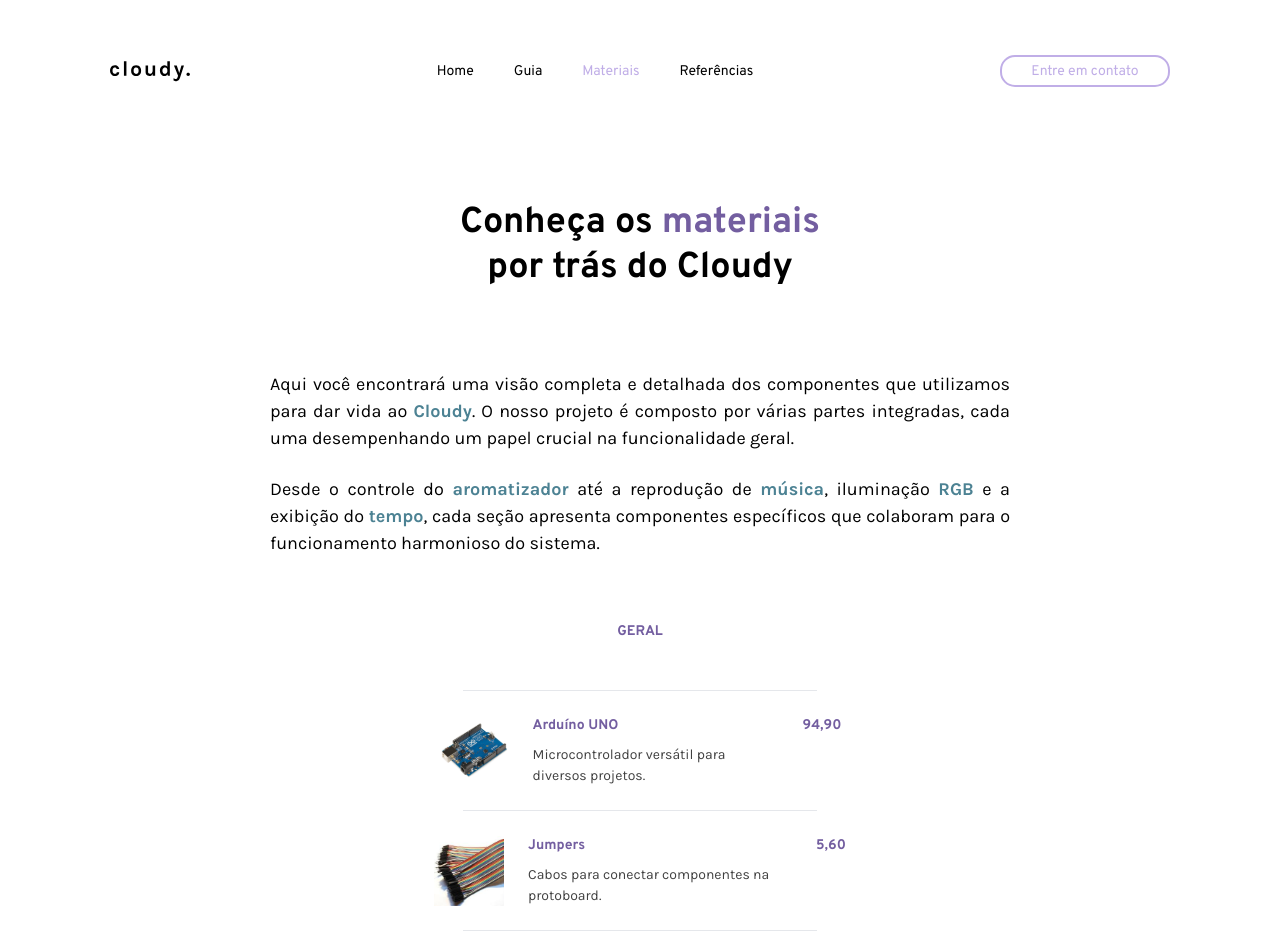
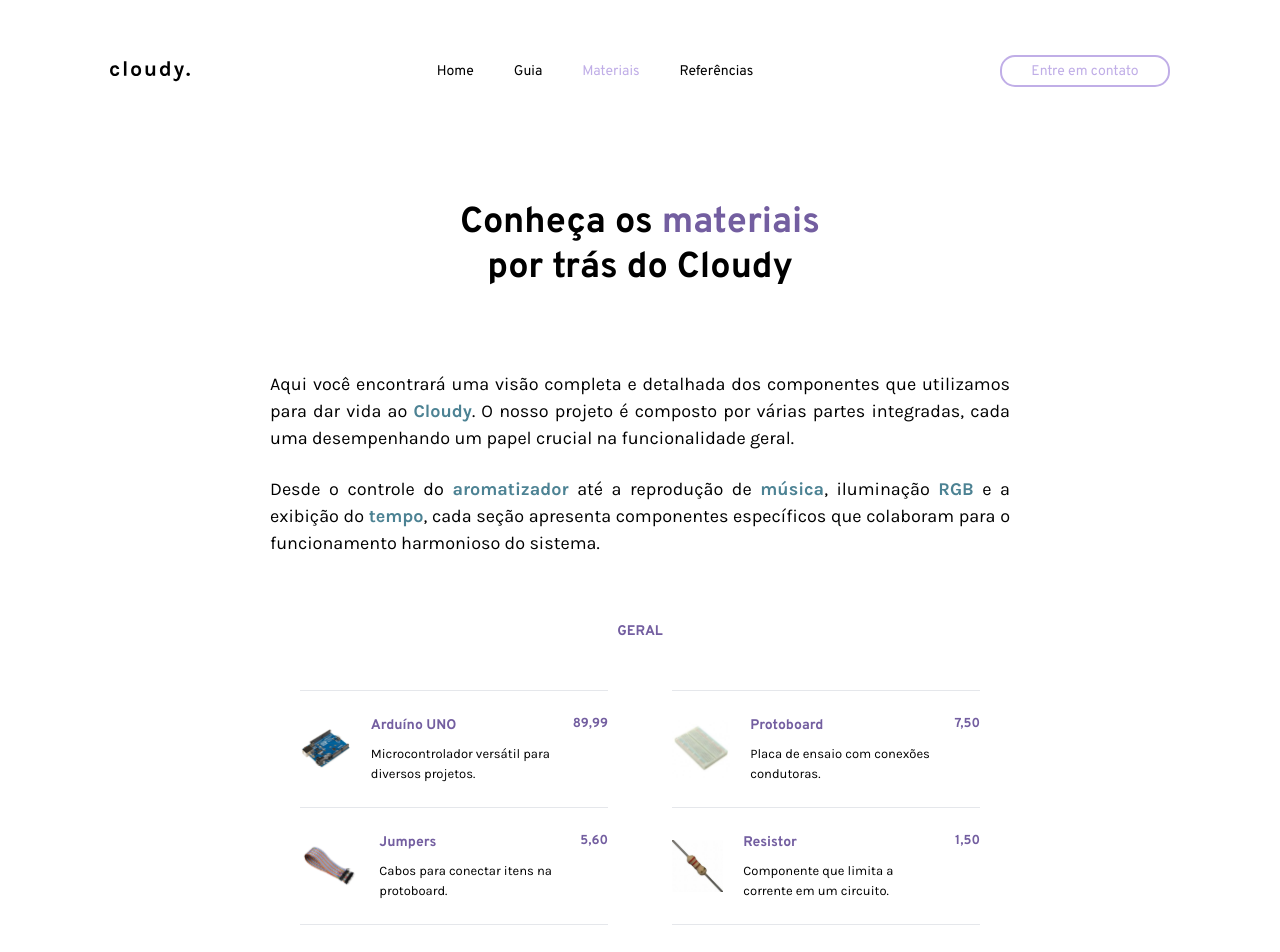
Before and after one commit to yasminvsilva/cloudy, a React (Vite) app: page /materiais in a window 1280 px wide. Shown: the top 952 px of the page. Built offline with nearby package versions, Linux system fonts and the light colour scheme.

Commit message:
responsividade de materiais feita 20%

```diff
--- a/src/pages/Materiais.jsx
+++ b/src/pages/Materiais.jsx
@@ -57,13 +57,12 @@ export default function Materiais() {
             xl:text-[18px]
             font-overpass text-justify text-[16px] mb-16"> Desde o controle do <span className='font-bold text-azul-titulo'>aromatizador</span> até a reprodução de <span className='font-bold text-azul-titulo'>música</span>, iluminação <span className='font-bold text-azul-titulo'>RGB</span> e a exibição do <span className='font-bold text-azul-titulo'>tempo</span>, cada seção apresenta componentes específicos que colaboram para o funcionamento harmonioso do sistema.</p>
         </motion.div>
-      </div>
 
         <motion.div
           initial={{ opacity: 0, y: 10 }}
           animate={{ opacity: 1, y: 0 }}
           transition={{ duration: 0.4, delay: 0.4 }}
-        className='md:flex md:flex-col md:items-center'>
+          className='md:hidden'>
 
           {/* geral */}
           <div className='flex justify-center mb-12'>
@@ -355,6 +354,97 @@ export default function Materiais() {
           <hr className='md:w-1/3' />
 
         </motion.div>
+
+        {/* div que engloba todos os cards */}
+        <div className='
+        xl:px-[30px]
+        hidden md:block'>
+
+          {/* div geral */}
+          <div>
+            <p className='md:font-karla md:font-bold md:uppercase md:text-[14px] md:text-roxo-titulo md:text-center md:mb-[48px]'>Geral</p>
+
+            {/* div para flex */}
+            <div className='md:flex md:gap-6 xl:gap-16'>
+
+              {/* div arduíno/jumpers */}
+              <div className='md:w-1/2'>
+                <hr className='' />
+
+                {/* div conteúdo arduíno */}
+                <div className='md:flex md:mt-[24px] md:mb-[24px] md:gap-5'>
+                  <div className='md:flex md:items-center'><img className='md:w-20' src={arduinoimg} alt="" /></div>
+
+                  {/* div conjunto de textos */}
+                  <div>
+                    <p className='md:font-karla md:font-bold md:text-[14px] md:text-roxo-titulo md:mb-2'>Arduíno UNO</p>
+                    <p className='md:font-overpass md:text-[13px]'>Microcontrolador versátil para diversos projetos.</p>
+                  </div>
+
+                  <p className='md:font-karla md:font-bold md:text-[13px] md:text-roxo-titulo'>89,99</p>
+
+                </div>
+
+                <hr className='' />
+
+                {/* div conteúdo jumpers */}
+                <div className='md:flex md:mt-[24px] md:mb-[24px] md:gap-5'>
+                  <div className='md:flex md:items-center'><img className='md:w-20' src={jumpersimg} alt="" /></div>
+
+                  {/* div conjunto de textos */}
+                  <div>
+                    <p className='md:font-karla md:font-bold md:text-[14px] md:text-roxo-titulo md:mb-2'>Jumpers</p>
+                    <p className='md:font-overpass md:text-[13px]'>Cabos para conectar itens na protoboard.</p>
+                  </div>
+
+                  <p className='md:font-karla md:font-bold md:text-[13px] md:text-roxo-titulo'>5,60</p>
+                </div>
+
+                <hr className='' />
+              </div>
+
+              {/* div protoboard/resistor */}
+              <div className='md:w-1/2'>
+                <hr className='' />
+
+                {/* div conteúdo protoboard */}
+                <div className='md:flex md:mt-[24px] md:mb-[24px] md:gap-5'>
+                  <div className='md:flex md:items-center'><img className='md:w-20' src={protoboardimg} alt="" /></div>
+
+                  {/* div conjunto de textos */}
+                  <div>
+                    <p className='md:font-karla md:font-bold md:text-[14px] md:text-roxo-titulo md:mb-2'>Protoboard</p>
+                    <p className='md:font-overpass md:text-[13px]'>Placa de ensaio com conexões condutoras.</p>
+                  </div>
+
+                  <p className='md:font-karla md:font-bold md:text-[13px] md:text-roxo-titulo'>7,50</p>
+
+                </div>
+
+                <hr className='' />
+
+                {/* div conteúdo resistor */}
+                <div className='md:flex md:mt-[24px] md:mb-[24px] md:gap-5'>
+                  <div className='md:flex md:items-center'><img className='md:w-20' src={resistorimg} alt="" /></div>
+
+                  {/* div conjunto de textos */}
+                  <div>
+                    <p className='md:font-karla md:font-bold md:text-[14px] md:text-roxo-titulo md:mb-2'>Resistor</p>
+                    <p className='md:font-overpass md:text-[13px]'>Componente que limita a corrente em um circuito.</p>
+                  </div>
+
+                  <p className='md:font-karla md:font-bold md:text-[13px] md:text-roxo-titulo'>1,50</p>
+                </div>
+
+                <hr className='' />
+              </div>
+            </div>
+
+          </div>
+        </div>
+
+      </div>
+
     </div>
   )
 }
```
Also changed, not shown: src/assets/materiais/jumpers.svg. Lines whose indentation alone changed are shown as unchanged.
